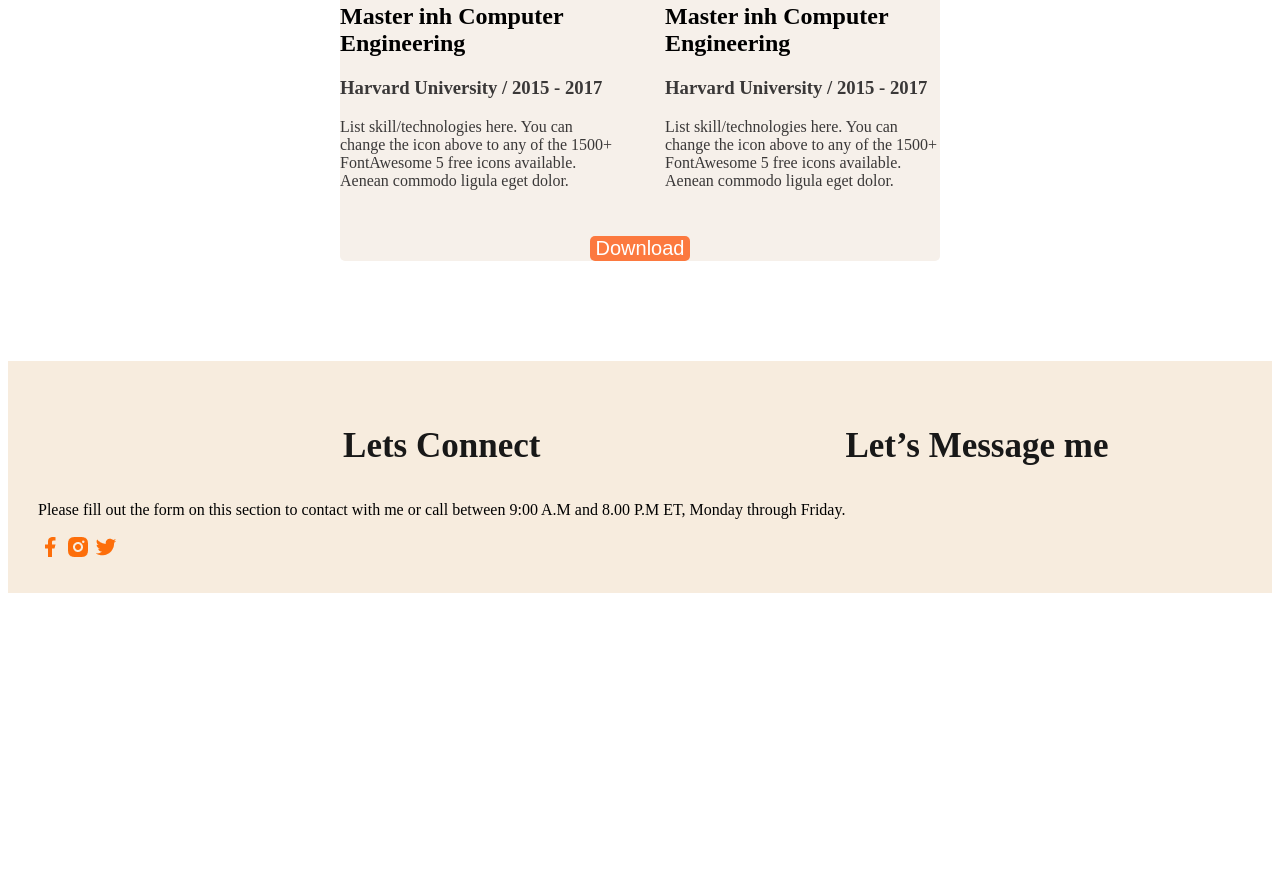
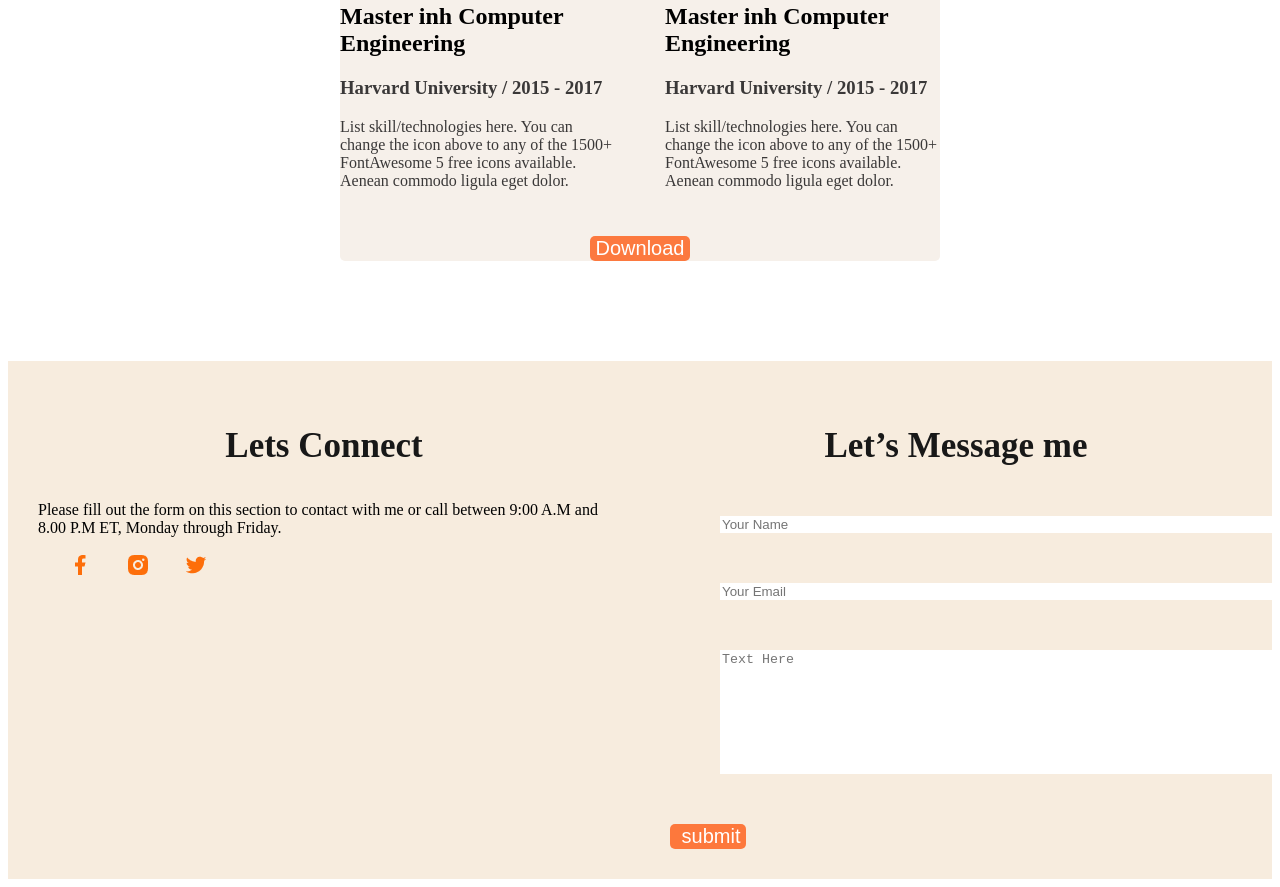
Before and after one commit to sagor009988/web-portfolio, a plain HTML site: page index.html in a window 1280 px wide. Shown: the part 2090-2977 px from the top of the page. Before the commit the page ends 2691 px from the top, so only its background shows below. Drawn offline with Linux system fonts and the light colour scheme.

Commit message:
complete footer

```diff
--- a/index.html
+++ b/index.html
@@ -157,12 +157,21 @@
        <a href="https://www.facebook.com"><img src="/images/icons/facebook.png" alt=""></a>
        <a href="https://www.instagram.com"><img src="/images/icons/insta.png" alt=""></a>
        <a href="https://www.twiter.com"><img src="/images/icons/twitter.png" alt=""></a>
+     </div>
+     </div>
+
+      <div class="footer-column">
+     <h3 class="section-title">Let’s  Message me</h3>
+     <form class="input-container">
+        <input type="text" placeholder="Your Name">
+        <input type="text"placeholder="Your Email">
+        <textarea  name="" id="" cols="30" rows="8" placeholder="Text Here"></textarea>
+        <input class="btn-color" type="button" value=" submit">
+     </form>
 
      </div>
-     </div>
-     <div class="footer-column">
-     <h3 class="section-title">Let’s Message me</h3>
-     </div>
+
+
     </footer>
 </body>
 </html>
--- a/styles/portfolio.css
+++ b/styles/portfolio.css
@@ -137,4 +137,20 @@ color: #757575;
 }
 footer{
     display: flex;background-color: rgb(247, 236, 222); padding: 30px 30px; margin-top: 100px;
+    gap: 60px;
 }
+.footer-column{
+    width: 50%;
+}
+
+
+.input-container input[type="text"] ,.input-container[type="email"] ,textarea{ display: block;
+margin: 50px;
+border: 0;
+background-color: white;
+width: 100%;
+}
+.link-icon a{
+    margin-left: 30px;
+
+}
```
